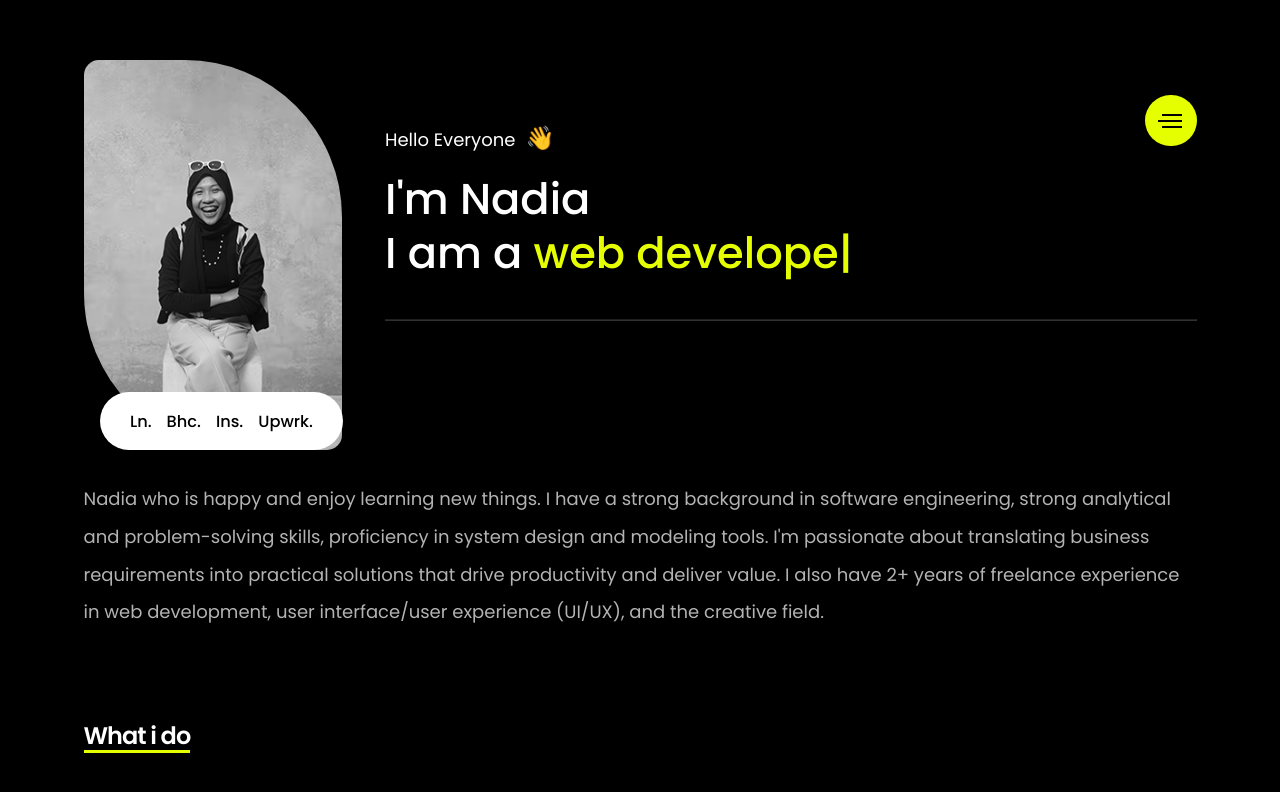
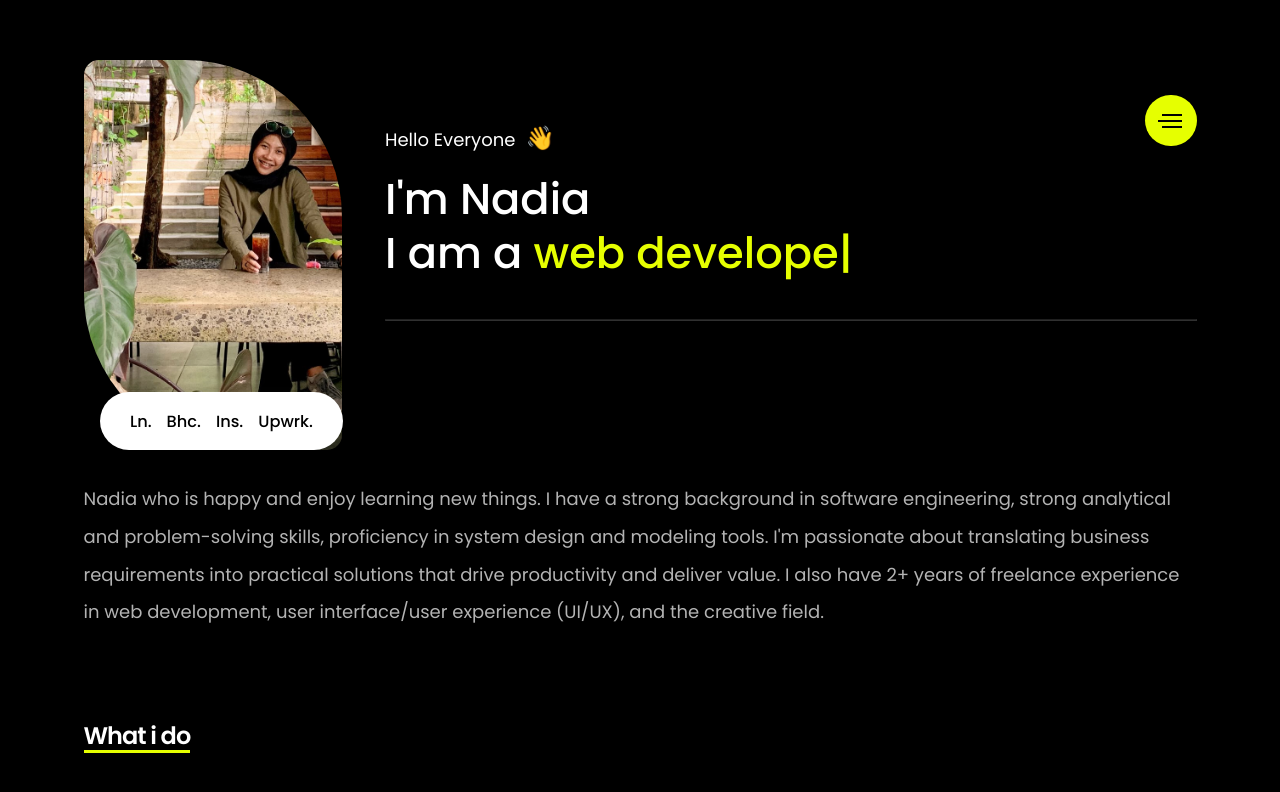
Before and after one commit to nadiairsf/portfolio, a plain HTML site: page index.html in a window 1280 px wide. Drawn offline with Linux system fonts and the light colour scheme; some packages are replaced by stand-ins of ours; files whose address does not match are found by name.

Commit message:
Update index.html

```diff
--- a/index.html
+++ b/index.html
@@ -72,7 +72,7 @@
               <section class="hero" id="home">
                 <div class="row">
                   <div class="col-xl-3 col-lg-4 col-md-6 profile-pic">
-                    <div class="image clip-animation from-left" style="background-image: url(images/profile-2.jpg);">
+                    <div class="image clip-animation from-left" style="background-image: url(image.png);">
                       <img src="images/profile.jpg" alt="">
                     </div>
                     <div class="social-links clip-animation">
```
